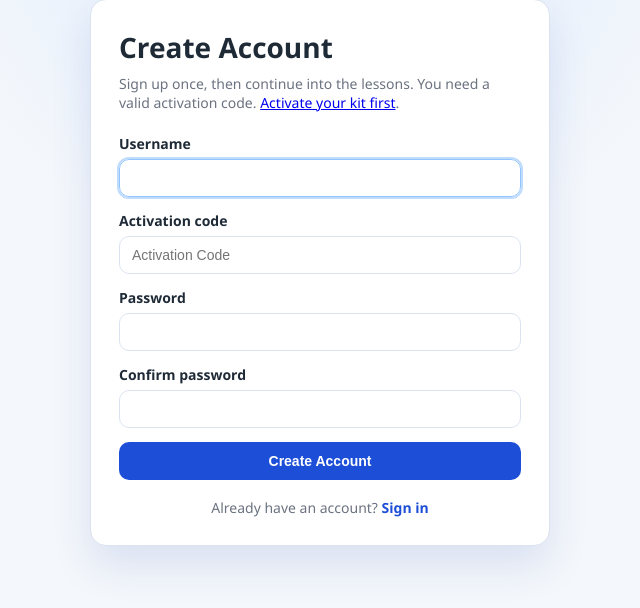
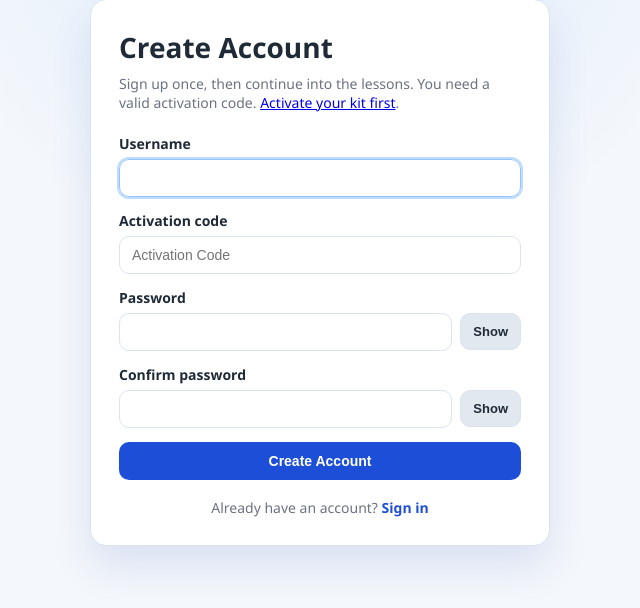
Before and after one commit to AnierYam/brainiacs, a Django app: page /auth/signup/ in a window 1280 px wide. Shown: the part 128-736 px from the top of the page, without its empty margins (320-960 px from the left). Run offline with Django 5.2, Linux system fonts and the light colour scheme; parts of the project's set-up code (start-up, migrations or seed data) failed here and were passed over.

Commit message:
Add password show/hide toggles to auth forms

```diff
--- a/levels/templates/auth/signup.html
+++ b/levels/templates/auth/signup.html
@@ -65,6 +65,28 @@
       outline: 2px solid #bfdbfe;
       border-color: #93c5fd;
     }
+    .password-row {
+      display: flex;
+      gap: 8px;
+      align-items: center;
+    }
+    .password-row input {
+      flex: 1;
+    }
+    .password-toggle {
+      width: auto;
+      background: #e2e8f0;
+      color: #1f2a37;
+      border: 1px solid var(--line);
+      border-radius: 10px;
+      padding: 10px 12px;
+      font-weight: 600;
+      font-size: 13px;
+      cursor: pointer;
+    }
+    .password-toggle:hover {
+      background: #cbd5e1;
+    }
     .errors {
       margin: 6px 0 0;
       color: var(--danger);
@@ -131,7 +153,18 @@
 
       <div class="field">
         <label for="{{ form.password1.id_for_label }}">Password</label>
-        {{ form.password1 }}
+        <div class="password-row">
+          {{ form.password1 }}
+          <button
+            class="password-toggle"
+            type="button"
+            data-target="{{ form.password1.id_for_label }}"
+            aria-label="Show password"
+            aria-pressed="false"
+          >
+            Show
+          </button>
+        </div>
         {% if form.password1.errors %}
           <p class="errors">{{ form.password1.errors|striptags }}</p>
         {% endif %}
@@ -139,7 +172,18 @@
 
       <div class="field">
         <label for="{{ form.password2.id_for_label }}">Confirm password</label>
-        {{ form.password2 }}
+        <div class="password-row">
+          {{ form.password2 }}
+          <button
+            class="password-toggle"
+            type="button"
+            data-target="{{ form.password2.id_for_label }}"
+            aria-label="Show password"
+            aria-pressed="false"
+          >
+            Show
+          </button>
+        </div>
         {% if form.password2.errors %}
           <p class="errors">{{ form.password2.errors|striptags }}</p>
         {% endif %}
@@ -153,5 +197,25 @@
       <a href="{{ signin_url }}">Sign in</a>
     </p>
   </main>
+  <script>
+    (function () {
+      const toggles = document.querySelectorAll(".password-toggle");
+      toggles.forEach((toggle) => {
+        toggle.addEventListener("click", function () {
+          const targetId = this.getAttribute("data-target");
+          const input = document.getElementById(targetId);
+          if (!input) return;
+          const showing = input.type === "text";
+          input.type = showing ? "password" : "text";
+          this.textContent = showing ? "Show" : "Hide";
+          this.setAttribute("aria-pressed", showing ? "false" : "true");
+          this.setAttribute(
+            "aria-label",
+            showing ? "Show password" : "Hide password"
+          );
+        });
+      });
+    })();
+  </script>
 </body>
 </html>
```
Also changed, not shown: levels/templates/auth/login.html (+54 -1 lines).
